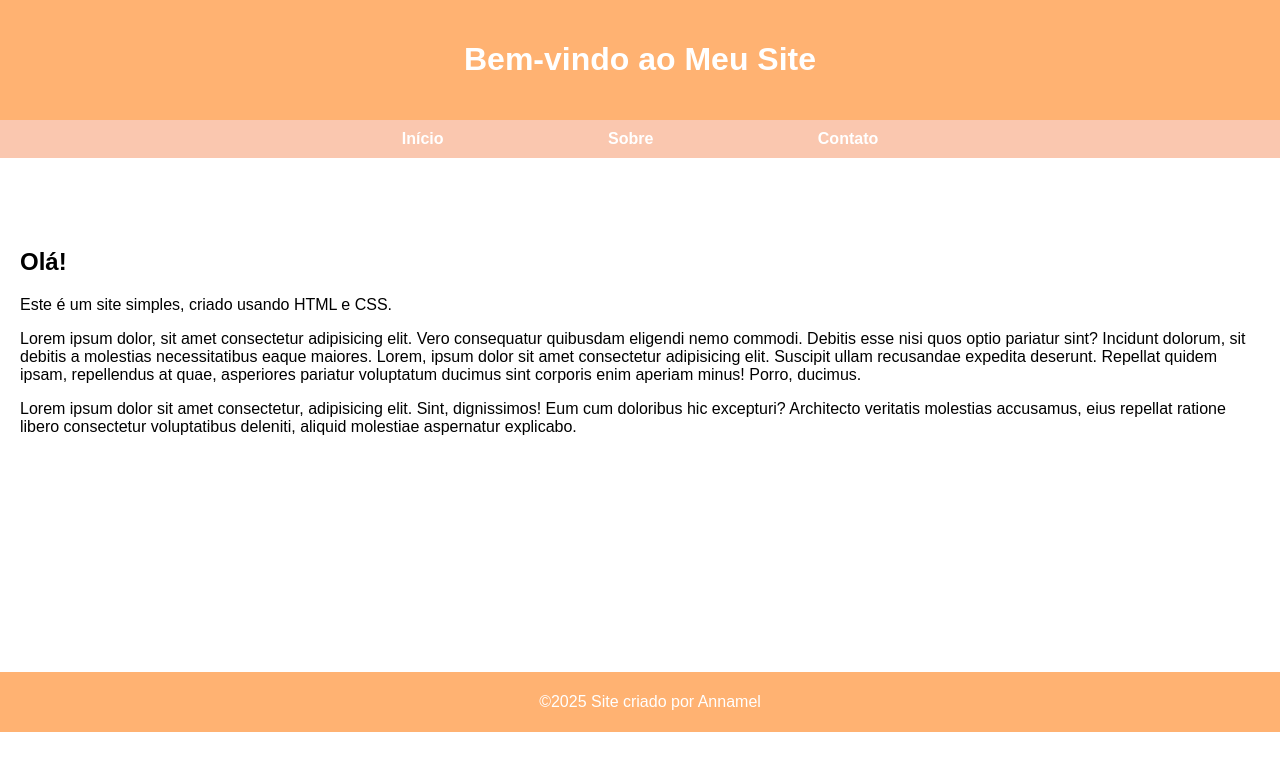
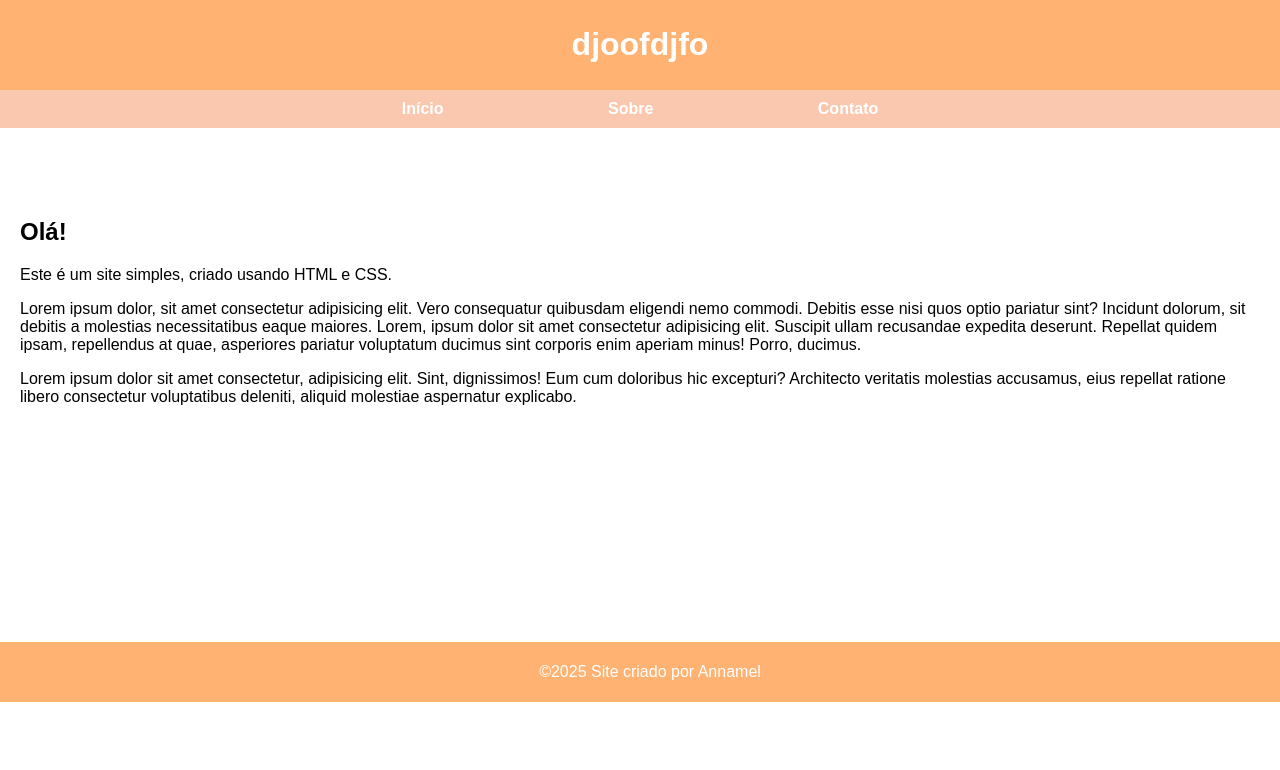
Before and after one commit to Annamelcs/siteexemplo01, a plain HTML site: page index.html in a window 1280 px wide. Drawn offline with Linux system fonts and the light colour scheme.

Commit message:
adicionei uma pasta com imagens
coloquei uma pasta com imagens e mudei o padding do header

```diff
--- a/estilo.css
+++ b/estilo.css
@@ -8,7 +8,7 @@ body {
         header {
             background-color: #ffb272;
             color: white;
-            padding: 20px;
+            padding: 5px;
             text-align: center;
         }
         nav {
--- a/index.html
+++ b/index.html
@@ -10,7 +10,7 @@
 <body>
 
     <header>
-        <h1>Bem-vindo ao Meu Site</h1>
+        <h1>djoofdjfo</h1>
     </header>
 
     <nav>
```
Also changed, not shown: midia/img/pexels-eva-bronzini-6495838.jpg (added), midia/img/pexels-hieu-1025320.jpg (added), midia/img/pexels-mariola-2073783-3699859.jpg (added), midia/img/pexels-padrinan-2750067.jpg (added), midia/img/pexels-rodolphe-asensi-1884149264-30755475.jpg (added), midia/img/pexels-ti-u-b-o-tr-ng-41366219-8913406.jpg (added).
